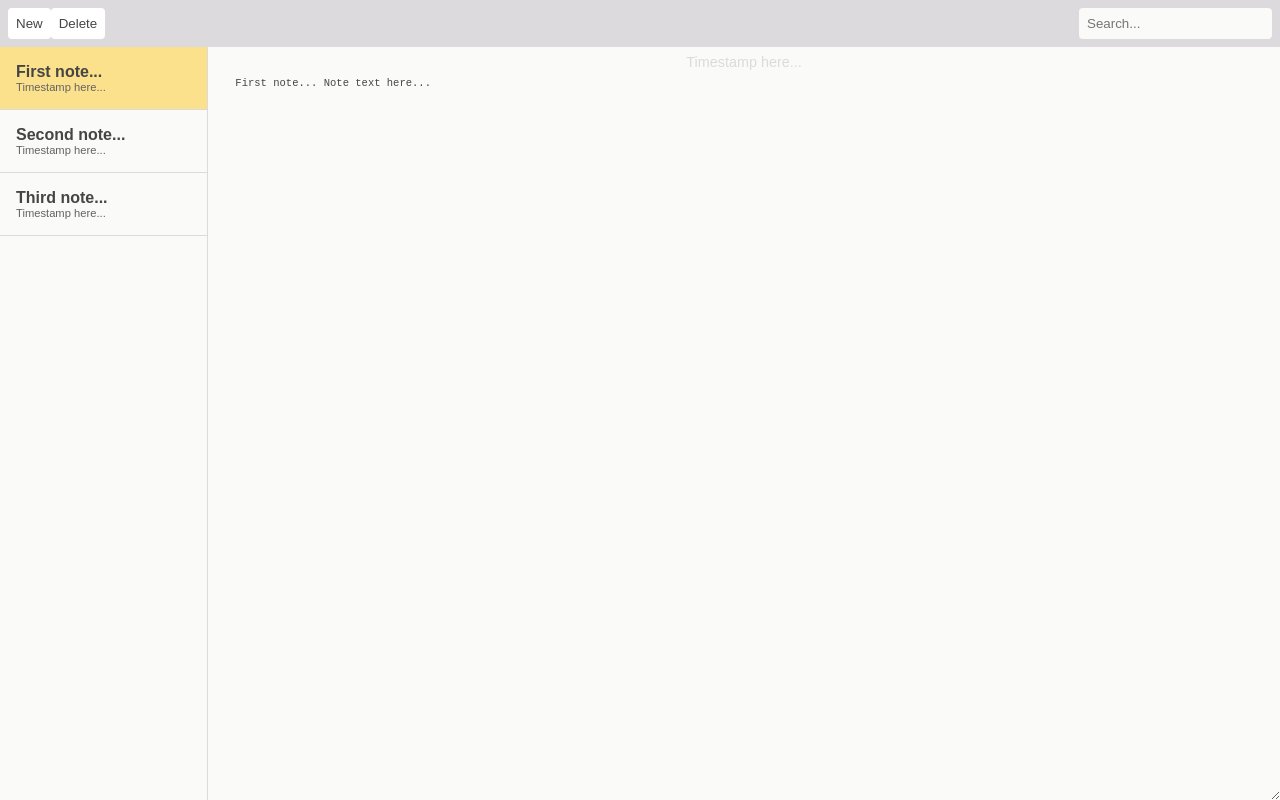
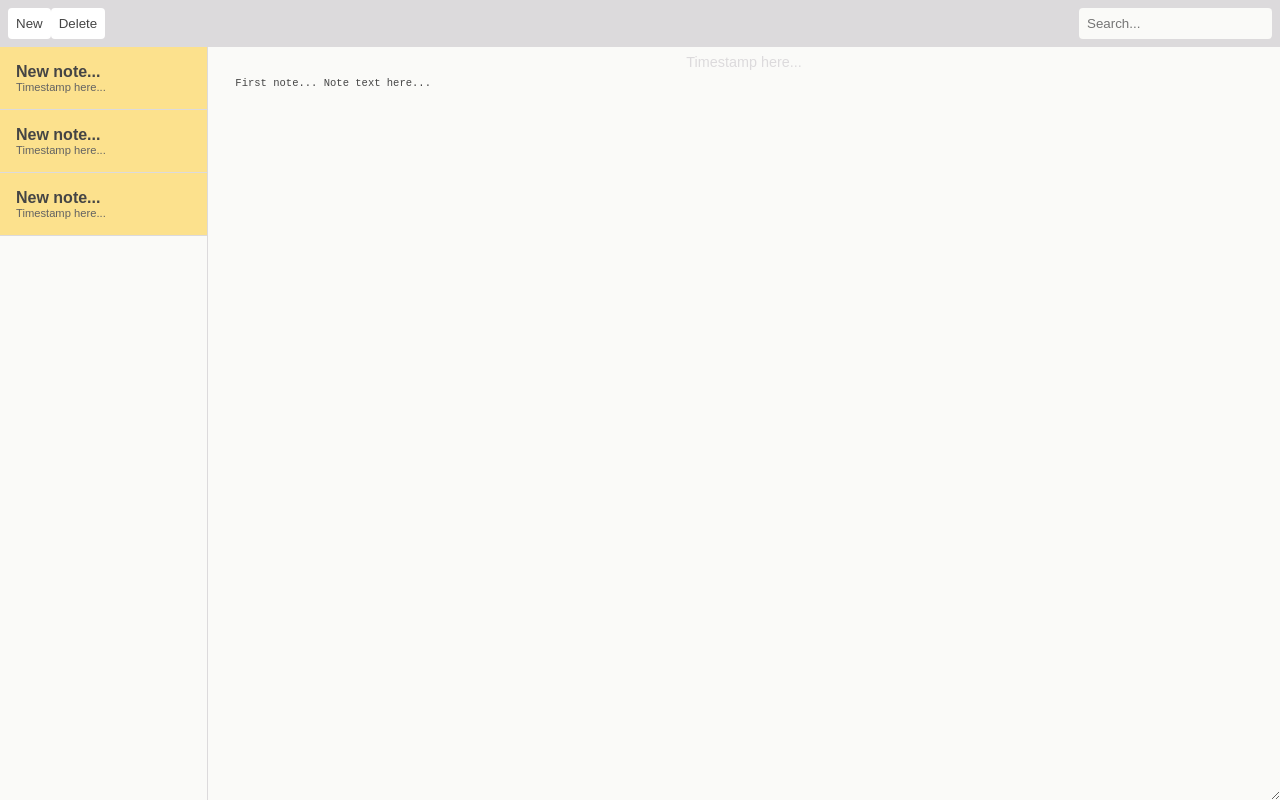
Before and after one commit to TheConMcG/notes-app, a Vue app: page / in a window 1280 px wide. Built offline with nearby package versions, Linux system fonts and the light colour scheme.

Commit message:
fix note selectors

```diff
--- a/src/components/ActiveNoteSelector.vue
+++ b/src/components/NoteSelector.vue
@@ -1,6 +1,7 @@
 <template>
   <div class="note-selector active">
-    <p class="note-selector-title">First note...</p>
+    <p class="note-selector-title">New note...</p>
     <p class="note-selector-timestamp">Timestamp here...</p>
   </div>
+
 </template>
--- a/src/components/NoteSelectors.vue
+++ b/src/components/NoteSelectors.vue
@@ -1,20 +1,16 @@
 <template>
   <div class="note-selectors">
-    <ActiveNoteSelector />
-    <OneNoteSelector />
-    <TwoNoteSelector />
+    <NoteSelector />
+    <NoteSelector />
+    <NoteSelector />
   </div>
 </template>
 
 <script>
-  import ActiveNoteSelector from './ActiveNoteSelector.vue'
-  import OneNoteSelector from './OneNoteSelector.vue'
-  import TwoNoteSelector from './TwoNoteSelector.vue'
+  import NoteSelector from './NoteSelector.vue'
   export default {
     components: {
-      ActiveNoteSelector,
-      OneNoteSelector,
-      TwoNoteSelector
+      NoteSelector
     }
   }
 </script>
--- a/src/components/OneNoteSelector.vue
+++ /dev/null
@@ -1,6 +0,0 @@
-<template>
-  <div class="note-selector">
-    <p class="note-selector-title">Second note...</p>
-    <p class="note-selector-timestamp">Timestamp here...</p>
-  </div>
-</template>
--- a/src/components/TwoNoteSelector.vue
+++ /dev/null
@@ -1,6 +0,0 @@
-<template>
-  <div class="note-selector">
-    <p class="note-selector-title">Third note...</p>
-    <p class="note-selector-timestamp">Timestamp here...</p>
-  </div>
-</template>
```
